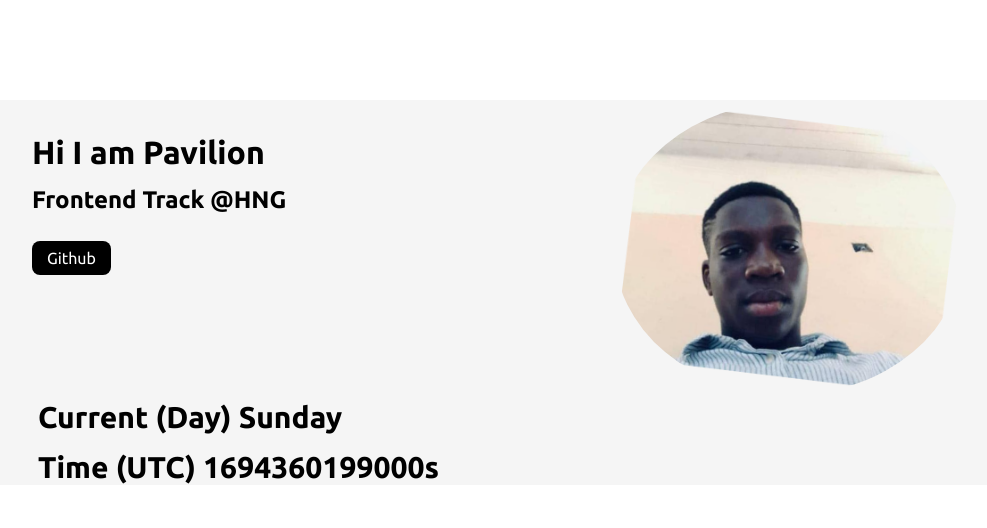
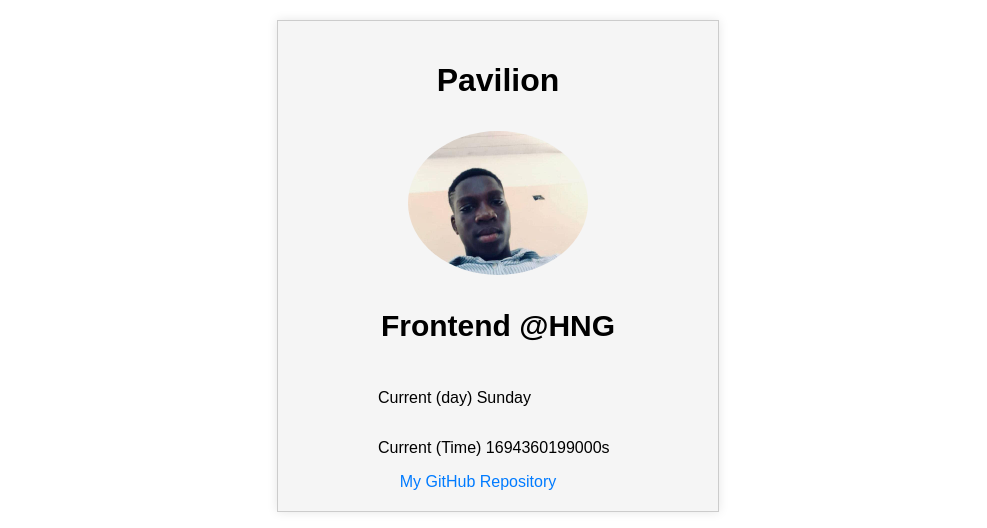
Before and after one commit to Pavilion-devs/HNG-Internship, a plain HTML site: page index.html in a window 1280 px wide. Shown: the whole page, without its empty margins (142-1129 px from the left). Drawn offline with Linux system fonts and the light colour scheme.

Commit message:
Corrected

```diff
--- a/index.html
+++ b/index.html
@@ -1,44 +1,27 @@
 <!DOCTYPE html>
 <html lang="en">
+
 <head>
     <meta charset="UTF-8">
     <meta name="viewport" content="width=device-width, initial-scale=1.0">
+    <title>HNG Stage 1</title>
     <link rel="stylesheet" href="./style.css">
-    <link
-        href="https://fonts.googleapis.com/css2?family=Montserrat:wght@200;300;400;600;700&family=Ubuntu:wght@300;400;500;700&display=swap"
-        rel="stylesheet">
-    <title>HNG Stage 1 Project</title>
 </head>
+
 <body>
-    <header></header>
-    <div class="container">
-        <div class="slack-profile">
-            <div class="slack-name">
-                <h1 data-testid="slackUserName">Hi I am Pavilion</h1>
-                <div class="track">
-                    <h2 data-testid="myTrack">Frontend Track @HNG</h2>
-                </div>
-                <div class="github">
-                    <a href="https://github.com/Pavilion-devs/HNG-Internship" data-testid=“githubURL”>Github</a>
-                </div>
-            </div>
-            <div class="slack-picture">
-                <img src="./image 9.png" alt="Pavilion" data-testid="slackDisplayPicture">
-            </div>
-        </div>
-        <div class="date">
-            <div class="DayOftheWeek">
-                <span data-testid="currentDayOftheWeek"></span>
-            </div>
-            <div class="UTCTime">
-                <span data-testid="currentUTCTime"></span>
-            </div>
-
+    <div class="profile">
+        <h1 data-testid="slackUserName">Pavilion</h1>
+        <img src="./photo_6046346765243889841_x.jpg" alt="Pavilion" data-testid="slackDisplayImage">
+        <p data-testid="myTrack">Frontend @HNG</p>
+        <div class="time">
+            <p data-testid="currentDayOfTheWeek"></p>
+            <p data-testid="currentUTCTime"></p>
         </div>
 
+        <a href="https://github.com/Pavilion-devs/HNG-Internship" target="_blank" data-testid="githubURL">My GitHub
+            Repository</a>
     </div>
-
-
     <script src="./main.js"></script>
 </body>
+
 </html>
--- a/main.js
+++ b/main.js
@@ -1,15 +1,17 @@
-//"Current Day
-const DayofWeek = document.querySelector('[data-testid="currentDayOftheWeek"]');
-const daysOfWeek = ["Sunday", "Monday", "Tuesday", "Wednesday", "Thursday", "Friday", "Saturday"];
-const currentDate = new Date();
+document.addEventListener('DOMContentLoaded', function() {
+    const slackUserNameElement = document.querySelector('[data-testid="slackUserName"]');
+    const currentDayOfTheWeekElement = document.querySelector('[data-testid="currentDayOfTheWeek"]');
+    const currentUTCTimeElement = document.querySelector('[data-testid="currentUTCTime"]');
 
-const currentDayofWeek = daysOfWeek[currentDate.getDay()];
-DayofWeek.textContent = `Current (Day) ${currentDayofWeek}`;
+    // Get the current date and time
+    const now = new Date();
 
 
-//Current Time (UTC)"
-const currentUtcTime = document.querySelector('[data-testid="currentUTCTime"]');
+    // Set current day of the week
+    const daysOfWeek = ["Sunday", "Monday", "Tuesday", "Wednesday", "Thursday", "Friday", "Saturday"];
+    const dayOfWeek = daysOfWeek[now.getUTCDay()];
+    currentDayOfTheWeekElement.textContent = `Current (day) ${dayOfWeek}`;
 
-const currentTime = Date.now()
-
-currentUtcTime.textContent = `Time (UTC) ${currentTime}s`;
+    // Set current UTC time
+    currentUTCTimeElement.textContent = `Current (Time) ` + now.getTime() + "s";
+});
--- a/style.css
+++ b/style.css
@@ -1,73 +1,43 @@
-*{
-    margin: 0;
-    padding: 0;
-    box-sizing: border-box;
+body {
+    font-family: Arial, sans-serif;
+    text-align: center;
 }
-body{
-    font-family: 'Montserrat', sans-serif;
-    font-family: 'Ubuntu', sans-serif;
-    color: #000;
+
+.profile {
+    margin: 20px auto;
+    padding: 20px;
+    border: 1px solid #ccc;
+    max-width: 400px;
+    background-color: #f5f5f5;
+    box-shadow: 0px 0px 10px rgba(0, 0, 0, 0.1);
 }
-.container{
-    background: #F5F5F5;
+
+[data-testid="slackDisplayImage"] {
+    max-width: 100%;
+    width: 180px;
+    height: auto;
+    border-radius: 50%;
+    margin-top: 10px;
 }
-.slack-profile{
-    display: flex;
-    padding: 10px;
-    align-items: center;
-    justify-content: space-around;
-    margin-top: 100px;
-    height: 200px;
-}
-.slack-name{
-    display: flex;
-    flex-direction: column;
-    gap: 15px;
-}
-.date{
-    display: flex;
-    flex-direction: column;
-    gap: 15px;
-    margin-top: 100px;
-    margin-left: 180px;
-}
-[data-testid="currentDayOftheWeek"]{
+
+[data-testid="myTrack"] {
     font-size: 30px;
     font-weight: 600;
 }
-[data-testid="currentUTCTime"]{
-    font-size: 30px;
-    font-weight: 600;
+
+a {
+    text-decoration: none;
+    color: #007bff;
+    margin-left: -40px;
 }
-.github{
-    margin-top: 20px;
+
+.time {
+    display: flex;
+    flex-direction: column;
+    align-items: flex-start;
+    margin-left: 80px;
 }
-[data-testid=“githubURL”]{
-    padding: 8px 15px;
-    background: #000;
-    color: #fff;
-    /* margin-top: 20px; */
-    border-radius: 8px;
-    text-decoration: none;
+
+a:hover {
+    text-decoration: underline;
 }
-[data-testid=“githubURL”]:hover{
-    border: 1px solid #000;
-    background: #fff;
-    color: #000;
-    transition: all 1s;
-}
-/* .slack-picture{
-    border-radius: 50%;
-    border: 1px solid #000;
-    width: 200px;
-    height: 150px;
-} */
-.slack-picture {
-    margin-top: 100px;
-}
-[data-testid="slackDisplayPicture"]{
-    border-radius: 50%;
-    width: 350px;
-    /* border: 1px solid #3f3d3d;
-    background: #3f3d3d; */
-}
```
Also changed, not shown: image 9.png (deleted), photo_6046346765243889841_x.jpg (added).
